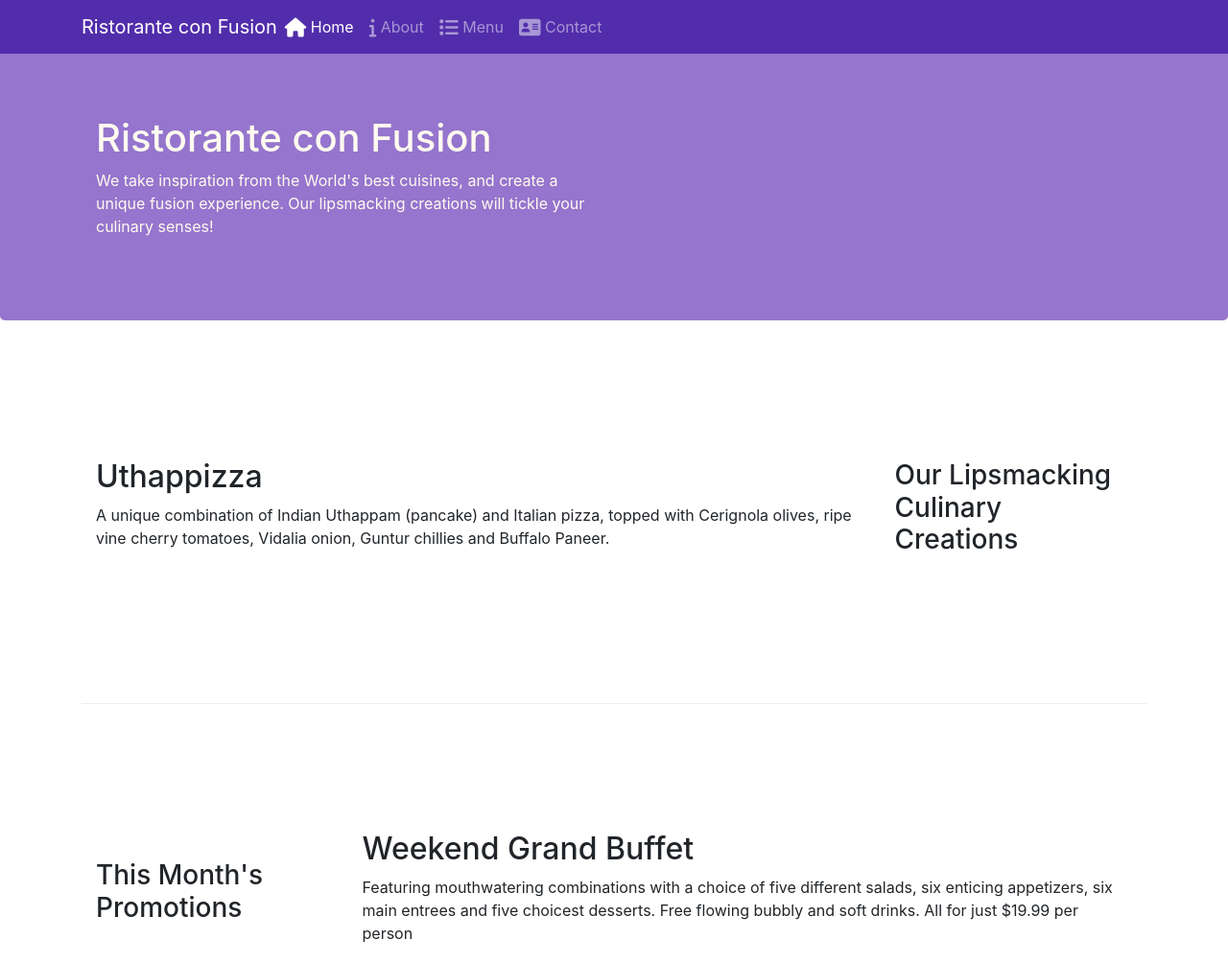
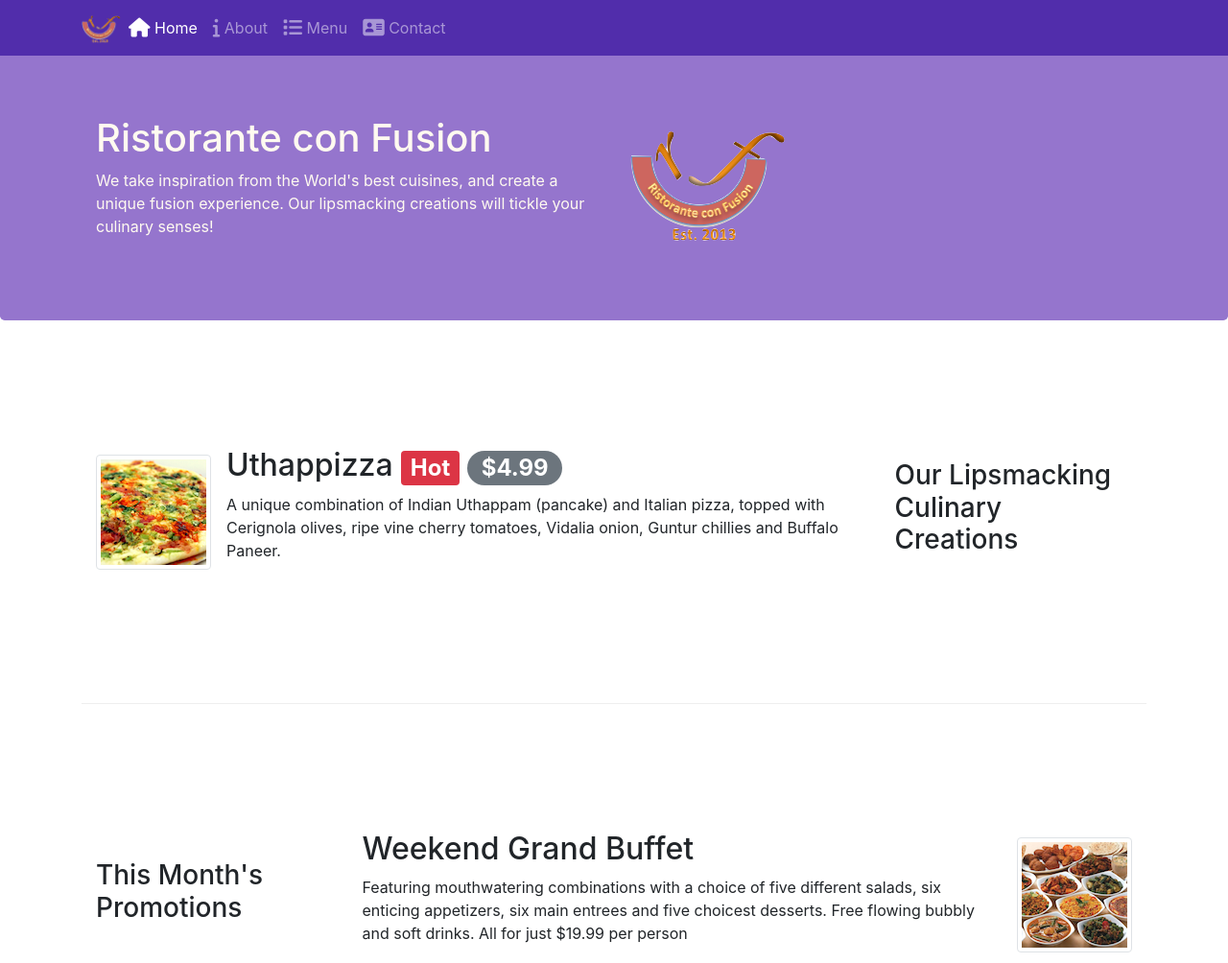
Before and after one commit to akukamsa/ConFusion, a website: page index.html in a window 1280 px wide. Shown: the top 1004 px of the page at 96% size. Drawn offline with nearby package versions, Linux system fonts and the light colour scheme.

Commit message:
Alerting Users

```diff
--- a/index.html
+++ b/index.html
@@ -21,7 +21,7 @@
             <button class="navbar-toggler" type="button" data-toggle="collapse" data-target="#Navbar">
                 <span class="navbar-toggler-icon"></span>
             </button>
-            <a class="navbar-brand mr-auto" href="#">Ristorante con Fusion</a>
+            <a class="navbar-brand mr-auto" href="#"><img src="img/logo.png" height="30" width="41"/></a>
             <div class="collapse navbar-collapse" id="Navbar">
                 <ul class="navbar-nav mr-auto">
                     <li class="nav-item active"><a class="nav-link" href="#"><span class="fa fa-home fa-lg"></span> Home</a></li>
@@ -34,13 +34,14 @@
     </nav>
     <header class="jumbotron">
         <div class="container">
-            <div class="row-header" >
-            <div class="col-12 col-sm-6">
+            <div class="row row-header" >
+                <div class="col-12 col-sm-6">
 
                     <h1>Ristorante con Fusion</h1>
                     <p>We take inspiration from the World's best cuisines, and create a unique fusion experience. Our lipsmacking creations will tickle your culinary senses!</p>
                 </div>
-                <div class="col-12 col-sm">
+                <div class="col-12 col-sm align-self-center">
+                    <img src="img/logo.png" class="img-fluid"/>
                 </div>
             </div>
         </div>
@@ -52,8 +53,17 @@
                 <h3>Our Lipsmacking Culinary Creations</h3>
             </div>
             <div class=" col col-sm col-md order-sm-first">
-                <h2>Uthappizza</h2>
-                <p>A unique combination of Indian Uthappam (pancake) and Italian pizza, topped with Cerignola olives, ripe vine cherry tomatoes, Vidalia onion, Guntur chillies and Buffalo Paneer.</p>
+                <div class="media">
+                    <img class="d-flex mr-3 img-thumbnail align-self-center" src="/img/uthappizza.png" alt="uthapizza"/>
+                    <div class="media-body">
+                        <h2 class="mt-0">Uthappizza
+                            <span class="badge badge-danger">Hot</span>
+                            <span class="badge badge-pill badge-secondary">$4.99</span>
+                        </h2>
+
+                        <p>A unique combination of Indian Uthappam (pancake) and Italian pizza, topped with Cerignola olives, ripe vine cherry tomatoes, Vidalia onion, Guntur chillies and Buffalo Paneer.</p>
+                    </div>
+                </div>
             </div>
         </div>
 
@@ -63,8 +73,15 @@
                 <h3>This Month's Promotions</h3>
             </div>
             <div class=" col col-sm col-md">
-                <h2>Weekend Grand Buffet</h2>
-                <p>Featuring mouthwatering combinations with a choice of five different salads, six enticing appetizers, six main entrees and five choicest desserts. Free flowing bubbly and soft drinks. All for just $19.99 per person </p>
+                <div class="media">
+                    <div class="media-body">
+                        <h2 class="mt-0">Weekend Grand Buffet</h2>
+                        <p>Featuring mouthwatering combinations with a choice of five different salads, six enticing appetizers, six main entrees and five choicest desserts. Free flowing bubbly and soft drinks. All for just $19.99 per person </p>
+                    </div>
+                    <img class="d-flex ml-3 img-thumbnail align-self-center" src="./img/buffet.png" alt="buffet image"/>
+
+                </div>
+
             </div>
         </div>
 
@@ -73,9 +90,15 @@
                 <h3>Meet our Culinary Specialists</h3>
             </div>
             <div class=" col col-sm col-md order-sm-first">
-                <h2>Alberto Somayya</h2>
-                <h4>Executive Chef</h4>
-                <p>Award winning three-star Michelin chef with wide International experience having worked closely with whos-who in the culinary world, he specializes in creating mouthwatering Indo-Italian fusion experiences. </p>
+                <div class="media">
+                    <img class="mr-3 align-self-center d-flex img-thumbnail" src="/img/alberto.png" alt="alberto"/>
+                    <div class="media-body">
+                        <h2 class="mt-0">Alberto Somayya</h2>
+                        <h4>Executive Chef</h4>
+                        <p>Award winning three-star Michelin chef with wide International experience having worked closely with whos-who in the culinary world, he specializes in creating mouthwatering Indo-Italian fusion experiences. </p>
+                    </div>
+                </div>
+
             </div>
         </div>
     </div>
```
Also changed, not shown: aboutus.html (+3 -2 lines), contactus.html (+3 -2 lines), img/alberto.png (added), img/buffet.png (added), img/logo.png (added), img/uthappizza.png (added), 1 other file.
